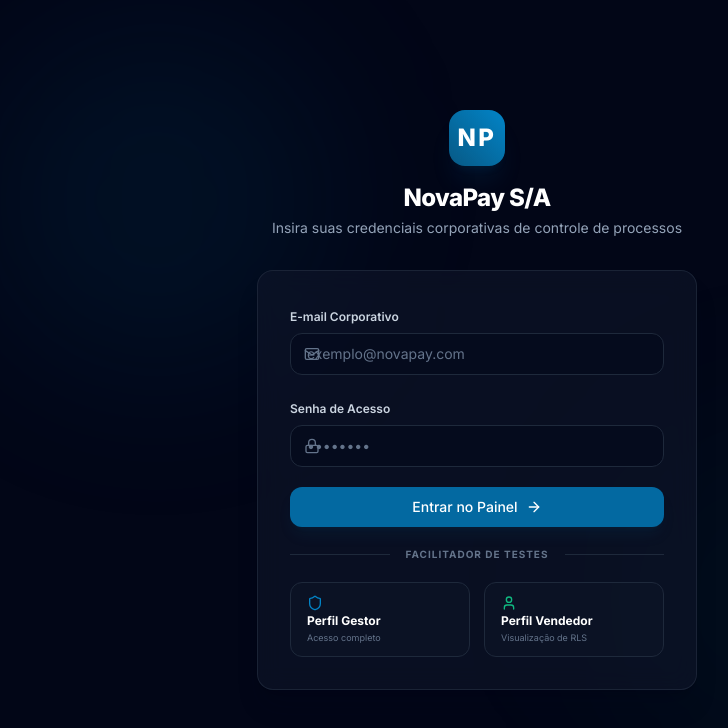
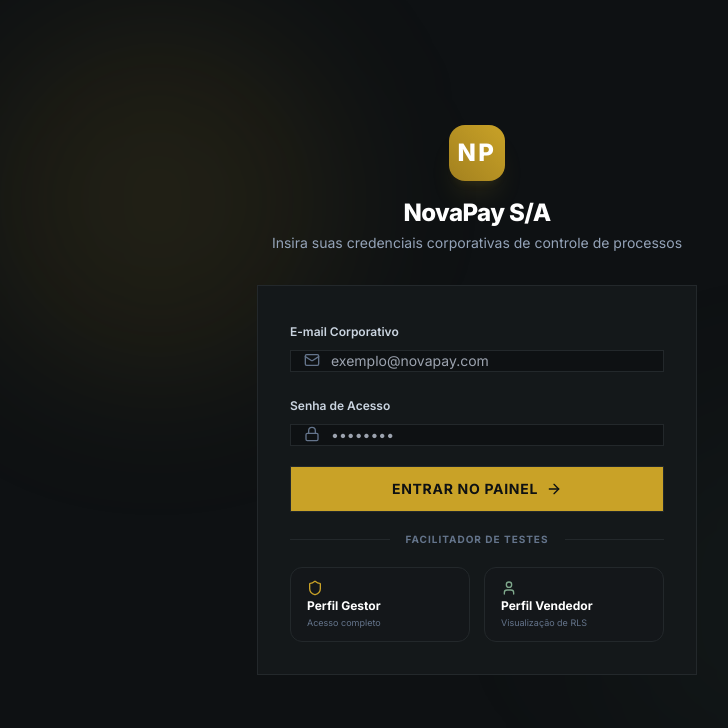
Before and after one commit to michelfioravante-alt/novapay-dashboard, a React (Vite) app: page / in a window 1280 px wide. Shown: the top 728 px of the page, without its empty margins (163-891 px from the left). Built offline with nearby package versions, Linux system fonts and the light colour scheme.

Commit message:
Update theme colors, fonts, and borders to collapsed grid style

```diff
--- a/src/index.css
+++ b/src/index.css
@@ -1,66 +1,118 @@
+@import url('https://fonts.googleapis.com/css2?family=Inter:wght@400;500;600;700&family=Space+Mono:wght@400;700&display=swap');
+
 @tailwind base;
 @tailwind components;
 @tailwind utilities;
 
 @layer base {
   body {
-    @apply bg-slate-950 text-slate-100 min-h-screen selection:bg-brand-500/30 selection:text-white;
+    background-color: #0E1113;
+    color: #cbd5e1; /* slate-300 */
+    font-family: 'Inter', sans-serif;
+    min-height: 100vh;
+    -webkit-font-smoothing: antialiased;
   }
 }
 
-/* Customização de Scrollbars Modernas */
+/* Customização de Scrollbars Modernas (sem arredondamentos) */
 ::-webkit-scrollbar {
-  width: 6px;
-  height: 6px;
+  width: 4px;
+  height: 4px;
 }
 
 ::-webkit-scrollbar-track {
-  @apply bg-slate-900;
+  background-color: #0E1113;
 }
 
 ::-webkit-scrollbar-thumb {
-  @apply bg-slate-700 rounded-full hover:bg-slate-600 transition-colors;
+  background-color: #23282B;
 }
 
-/* Utilitários Premium */
+/* Overrides para Layout Estilo Grid Colapsado */
 .glass-panel {
-  @apply bg-slate-900/60 backdrop-blur-md border border-slate-800/80 shadow-xl shadow-slate-950/20 rounded-2xl;
+  background-color: #14181A !important;
+  border: 1px solid #23282B !important;
+  border-radius: 0px !important;
+  box-shadow: none !important;
+  backdrop-filter: none !important;
+  transition: none !important;
+  transform: none !important;
 }
 
 .glass-panel-hover {
-  @apply transition-all duration-300 hover:border-slate-700/60 hover:shadow-2xl hover:shadow-slate-950/40 hover:-translate-y-0.5;
+  transition: none !important;
+  transform: none !important;
 }
 
 .glass-input {
-  @apply bg-slate-950/40 border border-slate-800 rounded-xl px-4 py-2.5 text-slate-100 placeholder:text-slate-500 focus:outline-none focus:border-brand-500 focus:ring-1 focus:ring-brand-500 transition-all;
+  background-color: #0E1113 !important;
+  border: 1px solid #23282B !important;
+  border-radius: 0px !important;
+  color: #f1f5f9 !important;
+  font-family: 'Inter', sans-serif;
+}
+
+.glass-input:focus {
+  border-color: #C9A227 !important;
+  outline: none !important;
 }
 
 select.glass-input option {
-  background-color: #0f172a; /* Slate 900 */
-  color: #f1f5f9; /* Slate 100 */
-}
-
-.gradient-text {
-  @apply bg-clip-text text-transparent bg-gradient-to-r from-white via-slate-200 to-brand-500;
+  background-color: #14181A !important;
+  color: #f1f5f9 !important;
 }
 
 .btn-primary {
-  @apply bg-brand-600 hover:bg-brand-500 text-white font-medium px-5 py-2.5 rounded-xl shadow-lg shadow-brand-600/10 hover:shadow-brand-500/20 transition-all duration-300 flex items-center justify-center gap-2;
+  background-color: #C9A227 !important;
+  color: #0E1113 !important;
+  font-weight: 700 !important;
+  text-transform: uppercase !important;
+  letter-spacing: 0.05em !important;
+  border-radius: 0px !important;
+  border: 1px solid #23282B !important;
+  box-shadow: none !important;
+  transition: none !important;
+}
+
+.btn-primary:hover {
+  background-color: #bfa026 !important;
 }
 
 .btn-secondary {
-  @apply bg-slate-800 hover:bg-slate-700 text-slate-200 font-medium px-5 py-2.5 rounded-xl border border-slate-700/50 transition-all duration-300 flex items-center justify-center gap-2;
+  background-color: #14181A !important;
+  color: #cbd5e1 !important;
+  border-radius: 0px !important;
+  border: 1px solid #23282B !important;
+  box-shadow: none !important;
+  transition: none !important;
 }
 
-/* Estilização para Gauges Customizados e Elementos de Processo */
+.btn-secondary:hover {
+  background-color: #23282B !important;
+}
+
+/* Forçar Space Mono em elementos mono */
+.font-mono {
+  font-family: 'Space Mono', monospace !important;
+}
+
+/* Indicadores de Processo (Andon) estáticos, sem animação */
 .andon-indicator {
-  @apply relative flex h-3 w-3;
+  position: relative;
+  display: flex;
+  height: 12px;
+  width: 12px;
 }
 
 .andon-indicator-ring {
-  @apply animate-ping absolute inline-flex h-full w-full rounded-full opacity-75;
+  display: none !important; /* Sem ping animado */
 }
 
 .andon-indicator-dot {
-  @apply relative inline-flex rounded-full h-3 w-3;
+  position: relative;
+  display: inline-flex;
+  border-radius: 0px !important; /* Sem bordas arredondadas */
+  height: 12px;
+  width: 12px;
+  border: 1px solid #23282B;
 }
--- a/tailwind.config.js
+++ b/tailwind.config.js
@@ -7,50 +7,47 @@ export default {
   theme: {
     extend: {
       colors: {
-        // Cores personalizadas com viés profissional (NovaPay / Lean)
+        // Cores personalizadas conforme especificação exata do usuário
         brand: {
-          50: '#f0f7ff',
-          100: '#e0effe',
-          500: '#0284c7',
-          600: '#0369a1',
-          700: '#075985',
-          800: '#0c4a6e',
-          900: '#0a3a5c',
+          50: '#fcfaf2',
+          100: '#f6f0d4',
+          400: '#C9A227', // Accent único (marcador de meta / detalhes)
+          500: '#C9A227',
+          600: '#C9A227',
+          700: '#a3811f',
+          800: '#7c6218',
+          900: '#564410',
         },
-        // feedback semáforo para o Andon e status comercial
-        andon: {
-          green: '#10b981', // Sucesso / Ganho / Dentro da Meta
-          yellow: '#f59e0b', // Alerta / Em Negociação / Desvio leve
-          red: '#ef4444', // Crítico / Perdido / Fora da Meta
-        },
-        gray: {
-          900: '#0f172a',
-          800: '#1e293b',
-          700: '#334155',
+        slate: {
+          950: '#0E1113', // Fundo principal
+          900: '#14181A', // Painéis
+          800: '#23282B', // Bordas finas
+          700: '#23282B',
           600: '#475569',
           500: '#64748b',
+          400: '#94a3b8',
+          300: '#cbd5e1',
+          200: '#e2e8f0',
           100: '#f1f5f9',
           50: '#f8fafc',
+        },
+        emerald: {
+          400: '#7FA88C', // Verde-sálvia (positivo)
+          500: '#7FA88C',
+          600: '#668a71',
+        },
+        red: {
+          400: '#B5504B', // Terracota (crítico / negativo)
+          500: '#B5504B',
+          600: '#913f3b',
         }
       },
       fontFamily: {
         sans: ['Inter', 'sans-serif'],
+        mono: ['Space Mono', 'monospace'],
       },
-      animation: {
-        'pulse-slow': 'pulse 3s cubic-bezier(0.4, 0, 0.6, 1) infinite',
-        'fade-in': 'fadeIn 0.5s ease-out forwards',
-        'slide-up': 'slideUp 0.4s cubic-bezier(0.16, 1, 0.3, 1) forwards',
-      },
-      keyframes: {
-        fadeIn: {
-          '0%': { opacity: '0' },
-          '100%': { opacity: '1' },
-        },
-        slideUp: {
-          '0%': { transform: 'translateY(12px)', opacity: '0' },
-          '100%': { transform: 'translateY(0)', opacity: '1' },
-        }
-      }
+      animation: {},
+      keyframes: {}
     },
   },
   plugins: [],
```
